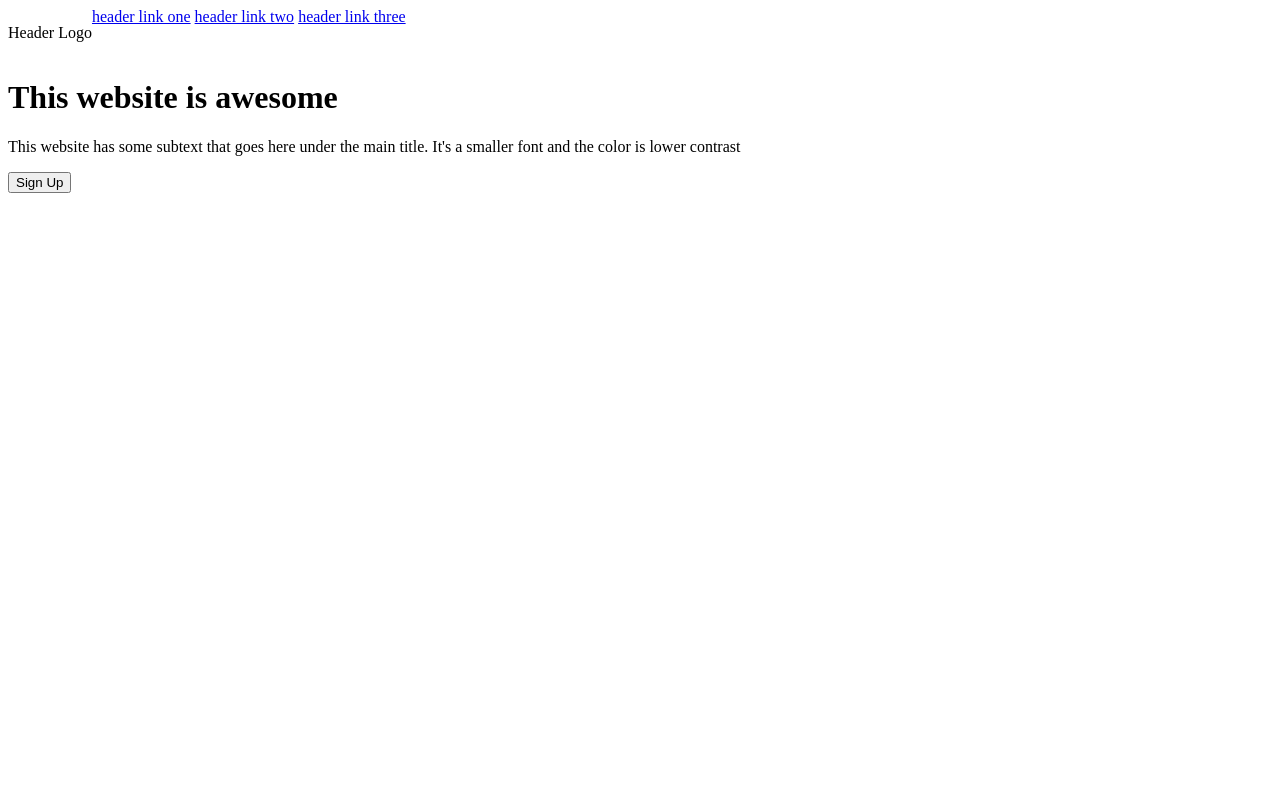
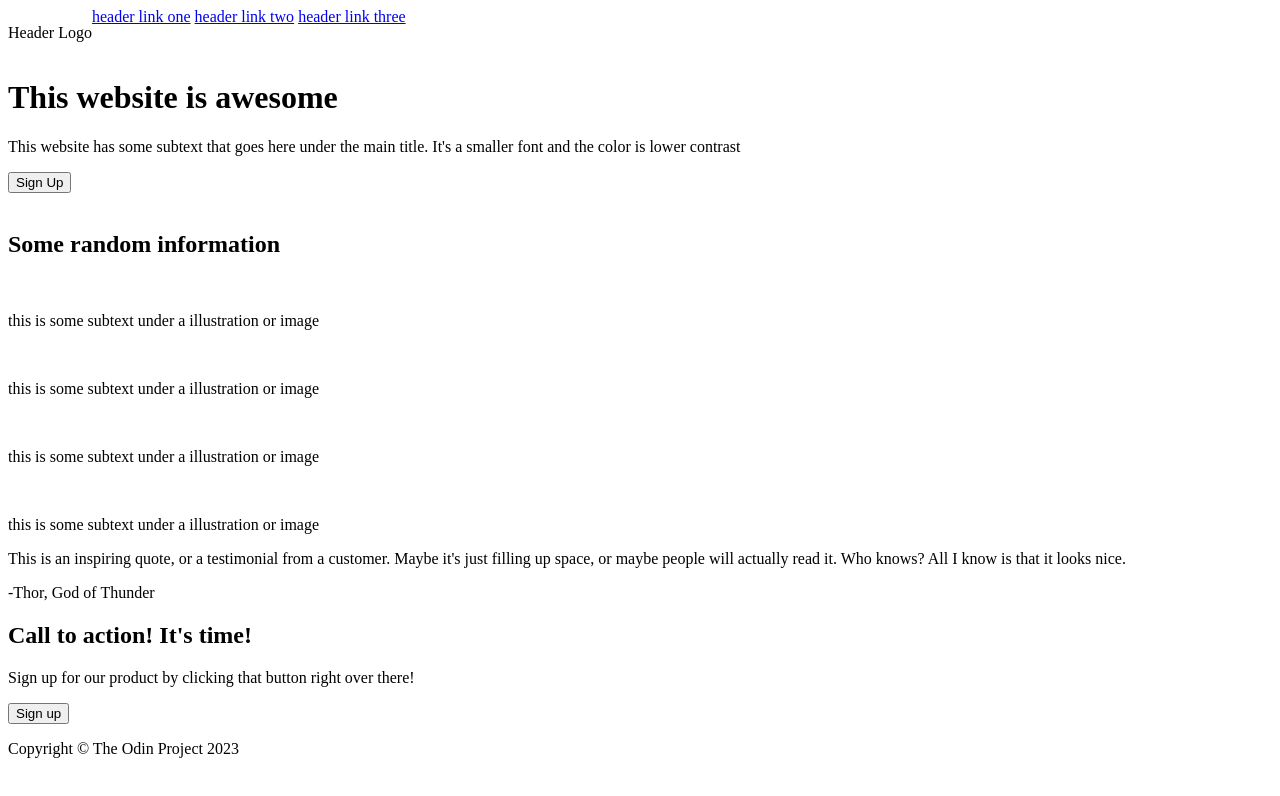
Before and after one commit to DavorTW/odin-landingPage, a plain HTML site: page index.html in a window 1280 px wide. Drawn offline with Linux system fonts and the light colour scheme.

Commit message:
Add all the html for the landing page

```diff
--- a/index.html
+++ b/index.html
@@ -19,16 +19,53 @@
             </div>
         </div>
         <div class="hero">
-            <div class="content">
+            <div class="hero-content">
                 <h1>This website is awesome</h1>
                 <p>This website has some subtext that goes here under the main title. It's a smaller font and the color is lower contrast</p>
-                <button>Sign Up</button>
+                <button class="primary-button">Sign Up</button>
             </div>
-            <div>
-                <img src="" alt="">
-            </div>
+
+            <img src="" alt="">
         </div>
     </div>
 
+    <div class="main-content">
+        <h2>Some random information</h2>
+        <div class="content-items">
+            <div class="item">
+                <img src="" alt="">
+                <p>this is some subtext under a illustration or image</p>
+            </div>
+            <div class="item">
+                <img src="" alt="">
+                <p>this is some subtext under a illustration or image</p>
+            </div>
+            <div class="item">
+                <img src="" alt="">
+                <p>this is some subtext under a illustration or image</p>
+            </div>
+            <div class="item">
+                <img src="" alt="">
+                <p>this is some subtext under a illustration or image</p>
+            </div>
+        </div> <!--Close content-items-->
+    </div><!--close main-content-->
+
+    <div class="quote">
+        <p>This is an inspiring quote, or a testimonial from a customer. Maybe it's just filling up space, or maybe people will actually read it. Who knows? All I know is that it looks nice.</p>
+        <p class="author">-Thor, God of Thunder</p>
+    </div>
+
+    <div class="sign-up">
+        <div>
+            <h2>Call to action! It's time!</h2>
+            <p>Sign up for our product by clicking that button right over there!</p>
+        </div>
+        <button>Sign up</button>
+    </div>
+
+    <footer>
+        <p>Copyright &copy; The Odin Project 2023</p>
+    </footer>
 </body>
 </html>
```
